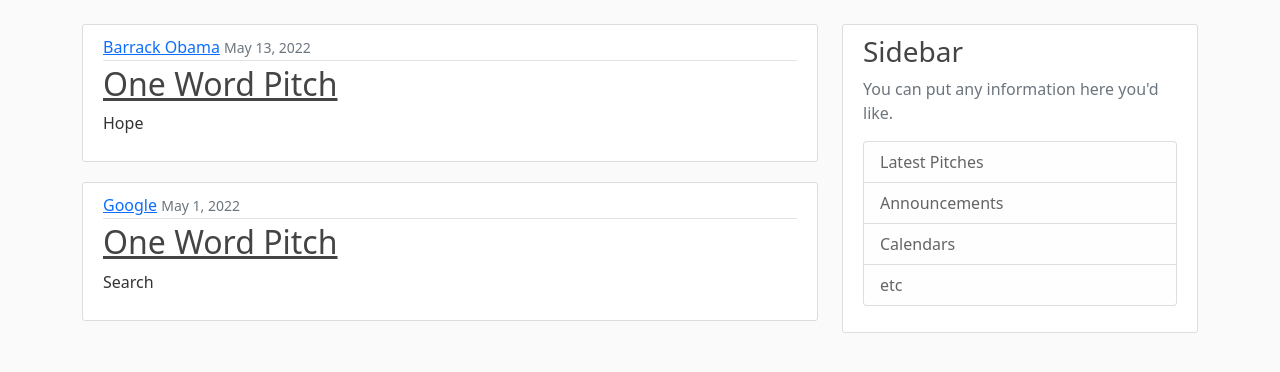
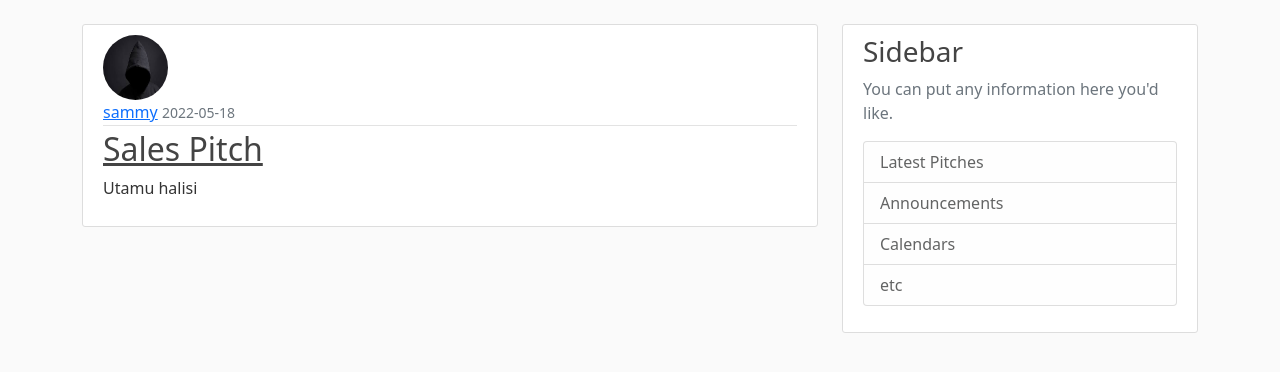
Before and after one commit to gracenyutu/perfect-pitch, a Flask app: page / in a window 1280 px wide. Shown: the part 56-428 px from the top of the page. Run offline with Flask 2, Linux system fonts and the light colour scheme; data comes from the database, SQL or seed files in the repository; both versions use the stored data as it was after the commit.

Commit message:
edit home template to show profile picture,author and date of the pitch

```diff
--- a/pitches/routes.py
+++ b/pitches/routes.py
@@ -6,24 +6,11 @@
 from pitches.models import User, Pitch
 from flask_login import login_user, current_user, logout_user, login_required
 
-pitches = [
-    {
-        'author': 'Barrack Obama',
-        'type': 'One Word Pitch',
-        'content': 'Hope',
-        'date_posted': 'May 13, 2022'
-    },
-    {
-        'author': 'Google',
-        'type': 'One Word Pitch',
-        'content': 'Search',
-        'date_posted': 'May 1, 2022'
-    }
-]
 
 @app.route("/")
 @app.route("/home")
 def home():
+    pitches = Pitch.query.all()
     return render_template('home.html', pitches=pitches)
 
 @app.route("/about")
@@ -97,6 +84,9 @@
 def new_pitch():
     form = PitchForm()
     if form.validate_on_submit():
+        pitch = Pitch(type=form.type.data, content=form.content.data, author=current_user)
+        db.session.add(pitch)
+        db.session.commit()
         flash('Pitch created successfully!', 'success')
         return redirect(url_for('home'))
     return render_template('create_pitch.html', title='New Pitch', form=form)
--- a/pitches/static/css/styles.css
+++ b/pitches/static/css/styles.css
@@ -50,7 +50,7 @@
   white-space: pre-line;
 }
 
-.article-img {
+.media-img {
   height: 65px;
   width: 65px;
   margin-right: 16px;
--- a/pitches/templates/home.html
+++ b/pitches/templates/home.html
@@ -2,10 +2,11 @@
 {% block content %}
     {% for pitch in pitches%}
         <div class="media content-section">
+            <img class="rounded-circle media-img" src="{{ url_for('static', filename='images/' + pitch.author.image_file) }}" alt="">
             <div class="media-body">
             <div class="pitch-metadata">
-                <a class="mr-2" href="#">{{ pitch.author }}</a>
-                <small class="text-muted">{{ pitch.date_posted }}</small>
+                <a class="mr-2" href="#">{{ pitch.author.username }}</a>
+                <small class="text-muted">{{ pitch.date_posted.strftime('%Y-%m-%d') }}</small>
             </div>
             <h2><a class="pitch-type" href="#">{{ pitch.type }}</a></h2>
             <p class="pitch-content">{{ pitch.content }}</p>
--- a/pitches/templates/layout.html
+++ b/pitches/templates/layout.html
@@ -32,7 +32,8 @@
                     </div>
                 <div class="navbar-nav">
                   {% if current_user.is_authenticated %}
-                  <a class="nav-item nav-link" href="{{ url_for('account') }}">Account</a>
+                    <a class="nav-item nav-link" href="{{ url_for('new_pitch') }}">Create Pitch</a>
+                    <a class="nav-item nav-link" href="{{ url_for('account') }}">Account</a>
                     <a class="nav-item nav-link" href="{{ url_for('logout') }}">Logout</a>
                   {% else %}
                     <a class="nav-item nav-link" href="{{ url_for('login') }}">Login</a>
```
Also changed, not shown: pitches/site.db.
